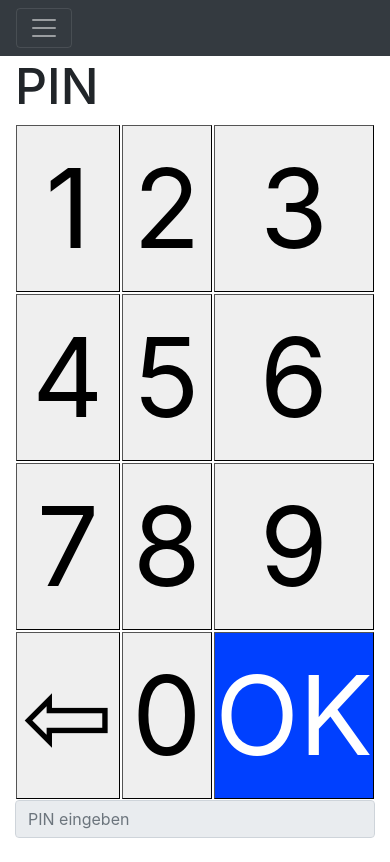
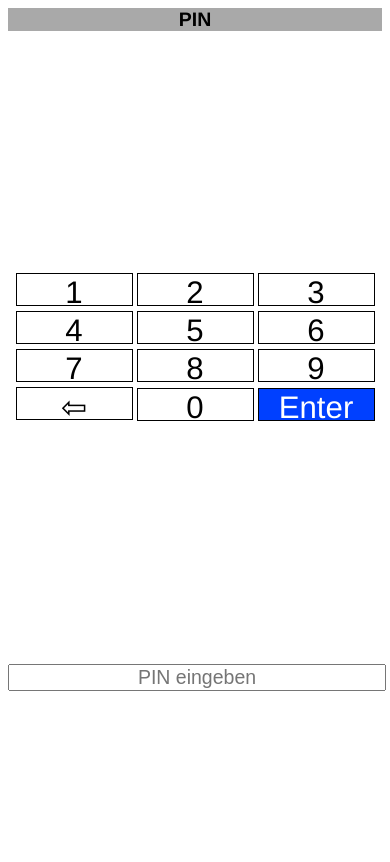
Before and after one commit to AlexNinetytwo/LoginPage, a Flask app: page /login in a window 390 px wide. After the commit the page ends 691 px from the top, so only its background shows below. Run offline with Flask 3, Linux system fonts and the light colour scheme; some libraries are stand-ins or nearby versions.

Commit message:
Anpassung der mobilen Ansicht

```diff
--- a/FLASK WEB APPLICATION/website/templates/base.html
+++ b/FLASK WEB APPLICATION/website/templates/base.html
@@ -1,24 +1,22 @@
 <!DOCTYPE html>
 <html>
+
+<style>
+  html {
+    font-family: 'Franklin Gothic Medium', 'Arial Narrow', Arial, sans-serif;
+  }
+</style>
+
+
   <head>
     <meta charset="utf-8" />
     <meta name="viewport" content="width=device-width, initial-scale=1" />
-    <link
-      rel="stylesheet"
-      href="https://stackpath.bootstrapcdn.com/bootstrap/4.4.1/css/bootstrap.min.css"
-      integrity="sha384-Vkoo8x4CGsO3+Hhxv8T/Q5PaXtkKtu6ug5TOeNV6gBiFeWPGFN9MuhOf23Q9Ifjh"
-      crossorigin="anonymous"
-    />
-    <link
-      rel="stylesheet"
-      href="https://stackpath.bootstrapcdn.com/font-awesome/4.7.0/css/font-awesome.min.css"
-      crossorigin="anonymous"
-    />
+
 
     <title>{% block title %}Home{% endblock %}</title>
   </head>
   <body>
-    <nav class="navbar navbar-expand-lg navbar-dark bg-dark">
+    <!-- <nav class="navbar navbar-expand-lg navbar-dark bg-dark">
       <button
         class="navbar-toggler"
         type="button"
@@ -38,7 +36,7 @@
           {% endif %}
         </div>
       </div>
-    </nav>
+    </nav> -->
 
     {% with messages = get_flashed_messages(with_categories=true) %} {% if
     messages %} {% for category, message in messages %} {% if category ==
--- a/FLASK WEB APPLICATION/website/templates/login.html
+++ b/FLASK WEB APPLICATION/website/templates/login.html
@@ -1,40 +1,78 @@
 {% extends "base.html" %} {% block title %}Login{% endblock %} {% block content%}
+
+
 <style>
 
+
   .header {
-    font-size: 50px;
+    font-size: 5vw;
+    padding: 0;
+    margin: 0;
+    text-align: center;
+    background-color: darkgray;
   }
 
   .numpad {
     width: 100%;
-    height: 100%;
-  }
-
-  .padrow {
-    width: 100%;
-    height: 25%;
+    height: 75vh;
+    display: flex;
+    flex-wrap: wrap;
+    justify-content: center;
+    align-items: center;
   }
 
   .numButton, .enterButton {
-    font-size: 110px;
-    padding: 0;
-    width: 100%;
-    height: 100%;
+    font-family: 'Franklin Gothic Medium', 'Arial Narrow', Arial, sans-serif;
+    font-size: 8vw;
+    width: 30vw;
+    height: 8.5vw;
     border-width: 1px;
+    border-style: solid;
+    background-color: white;
+    color: black;
   }
 
   .enterButton {
     background-color: rgb(0, 64, 255);
-    font-size: 110px;
-    padding: 0;
     color: white;
+    text-overflow: hidden;
   }
 
-  .padcolumn {
-    width: 33%;
-    height: 100%;
+  .inputField {
+    width: 100%;
+    font-size: 5vw;
+    padding: 0vw;
+    margin: 0;
+    text-align: center;
   }
 
+  @media screen and (max-device-width: 480px) {
+
+    .numpad {
+      height: 85vh;
+    }
+
+    .numButton, .enterButton {
+      height: 30vw;
+      font-size: 12vw;
+    }
+
+    .enterButton {
+      font-size: 10vw;
+    }
+
+    .inputField {
+    font-size: 10vw;
+   }
+
+   .header {
+    font-size: 8vw;
+   }
+
+  }
+
+
+</style>
 
 </style>
 
@@ -63,7 +101,7 @@
 
 <h3 class="header">PIN</h3>
 
-  <div>
+<div style="width: 100%;">
   <table class="numpad">
     <tr class="padrow">
       <td class="padcolumn"><button value="1" class="numButton" onclick="insertNum(value)">1</button></td>
@@ -84,22 +122,21 @@
       <td><button class="numButton" onclick="deleteNum()">&#8678</button></td>
       <td><button value="0" class="numButton" onclick="insertNum(value)">0</button></td>
       <form method="POST">
-        <td><button class="enterButton">OK</button></td>
+        <td><button class="enterButton">Enter</button></td>
     </tr>
 
 
   </table>
 
-  </div>
   <input id="inputField"
     type="password"
-    class="form-control"
+    class="inputField"
     id="password"
     name="password"
     placeholder="PIN eingeben"
-    disabled
   />
 
-<br />
+</div>
+
 </form>
 {% endblock %}
--- a/FLASK WEB APPLICATION/website/views.py
+++ b/FLASK WEB APPLICATION/website/views.py
@@ -7,5 +7,4 @@ views = Blueprint('views', __name__)
 @views.route('/', methods=['GET', 'POST'])
 @login_required
 def home():
-
     return render_template("home.html", user=current_user)
```
Also changed, not shown: FLASK WEB APPLICATION/website/controller.py (added). Lines whose indentation alone changed are shown as unchanged.
